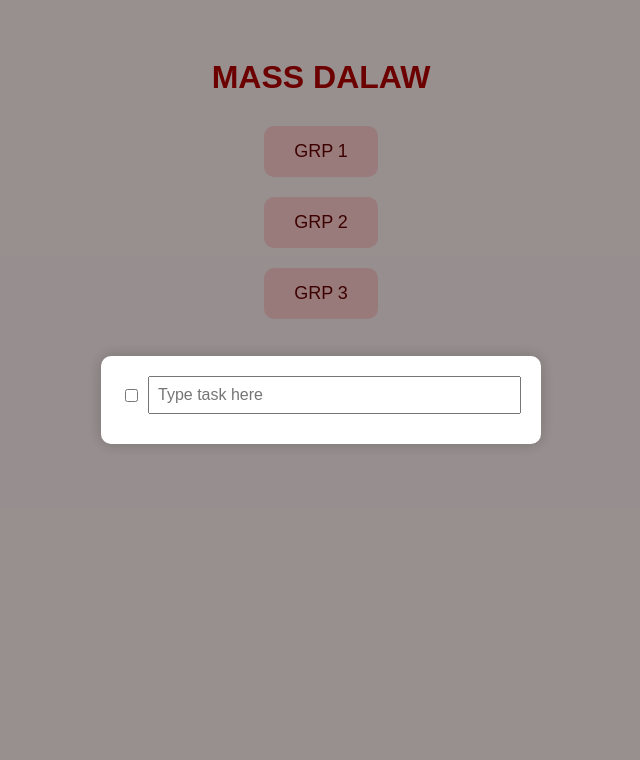
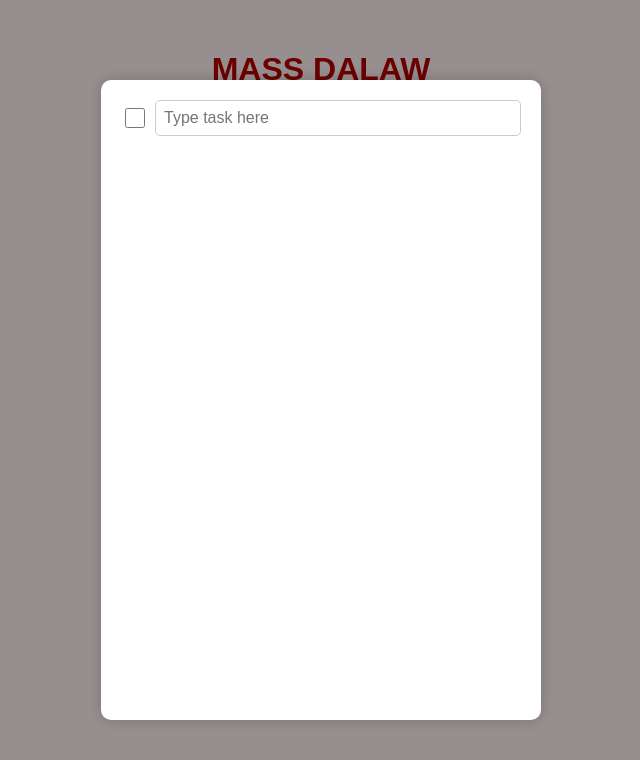
Before and after one commit to NatATimeMaster/Mass-dalaw, a plain HTML site: page index.html in a window 1280 px wide. Both pictures are taken after a click on the button "GRP 1". Shown: the whole page, without its empty margins (319-959 px from the left). Drawn offline with Linux system fonts and the light colour scheme; no server answers.

Commit message:
Update index.html fixed input

```diff
--- a/index.html
+++ b/index.html
@@ -2,7 +2,7 @@
 <html lang="en">
 <head>
   <meta charset="UTF-8" />
-  <meta name="viewport" content="width=device-width, initial-scale=1.0"/>
+  <meta name="viewport" content="width=device-width, initial-scale=1.0, maximum-scale=1.0"/>
   <title>MASS DALAW</title>
   <style>
     body {
@@ -12,6 +12,7 @@
       flex-direction: column;
       align-items: center;
       padding: 30px;
+      margin: 0;
     }
     h1 {
       color: #b30000;
@@ -39,7 +40,7 @@
       transform: translate(-50%, -50%);
       background: white;
       padding: 20px;
-      max-height: 70vh;
+      height: 75vh;
       overflow-y: auto;
       box-shadow: 0 0 15px rgba(0,0,0,0.2);
       border-radius: 10px;
@@ -61,11 +62,18 @@
     }
     input[type="checkbox"] {
       margin-right: 10px;
+      width: 20px;
+      height: 20px;
     }
     input[type="text"] {
       flex: 1;
       padding: 8px;
       font-size: 16px;
+      border: 1px solid #ccc;
+      border-radius: 5px;
+    }
+    input[type="text"]:focus {
+      outline: 2px solid #ffaaaa;
     }
   </style>
 </head>
@@ -76,7 +84,7 @@
   <button class="group-btn" onclick="openChecklist('grp3', this)">GRP 3</button>
 
   <div id="overlay" class="overlay" style="display:none;" onclick="closePopup()"></div>
-  <div id="popup" class="popup" style="display:none;"></div>
+  <div id="popup" class="popup" style="display:none;" onclick="event.stopPropagation()"></div>
 
   <!-- Firebase JS SDK -->
   <script src="https://www.gstatic.com/firebasejs/9.22.2/firebase-app-compat.js"></script>
@@ -145,6 +153,11 @@
       input.value = text;
       input.placeholder = "Type task here";
 
+      // Mobile fix: don't blur input when tapping outside
+      input.addEventListener('touchend', (e) => {
+        e.stopPropagation();
+      });
+
       checkbox.onchange = () => saveRow(index, input.value, checkbox.checked);
       input.oninput = () => saveRow(index, input.value, checkbox.checked);
 
@@ -170,7 +183,7 @@
 
     function checkIfDone(data) {
       const hasUnchecked = data.some(item => item.text.trim() && !item.checked);
-      if (!hasUnchecked) {
+      if (!hasUnchecked && data.length > 0) {
         currentButton.classList.add("done");
       } else {
         currentButton.classList.remove("done");
```
